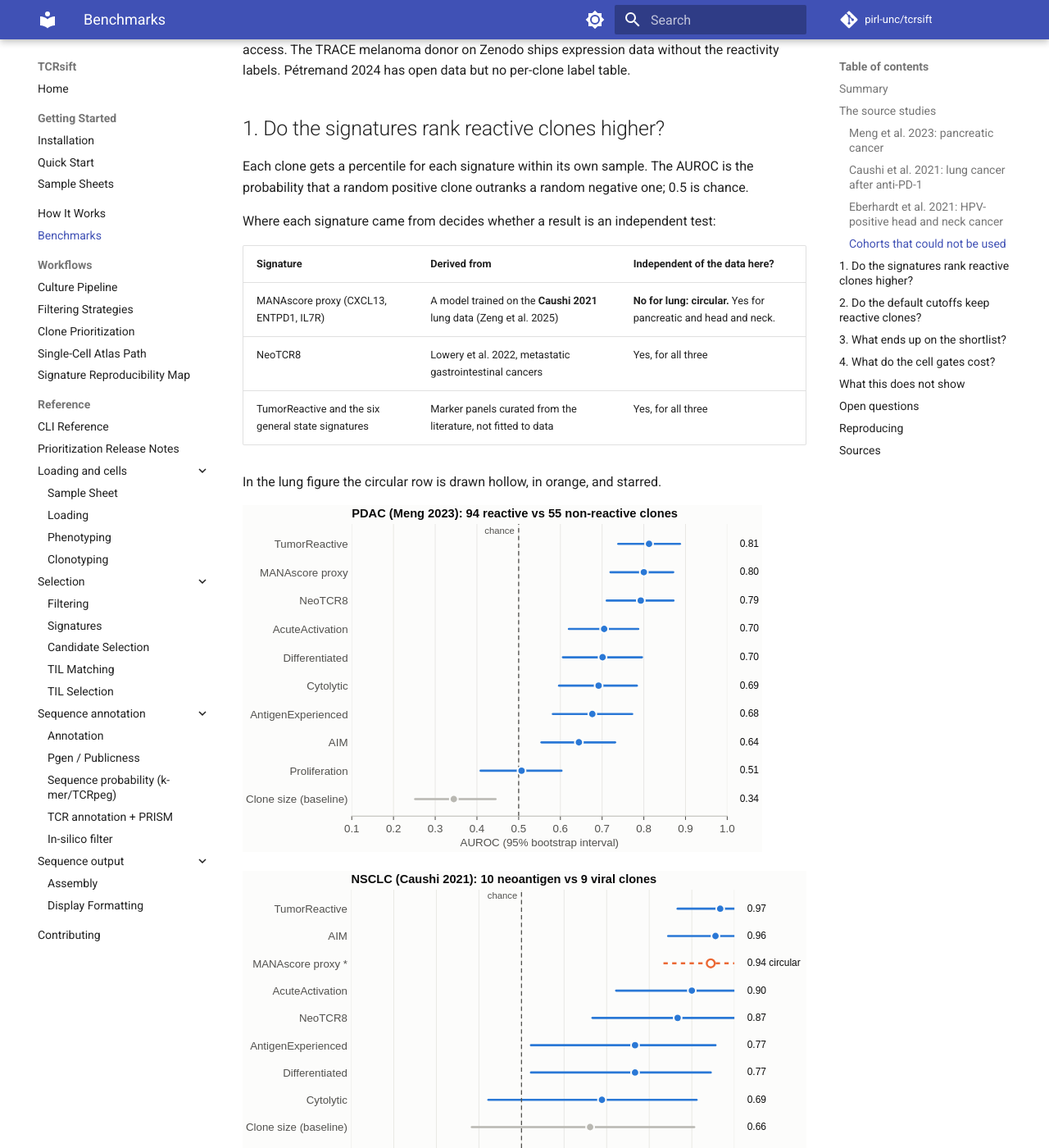
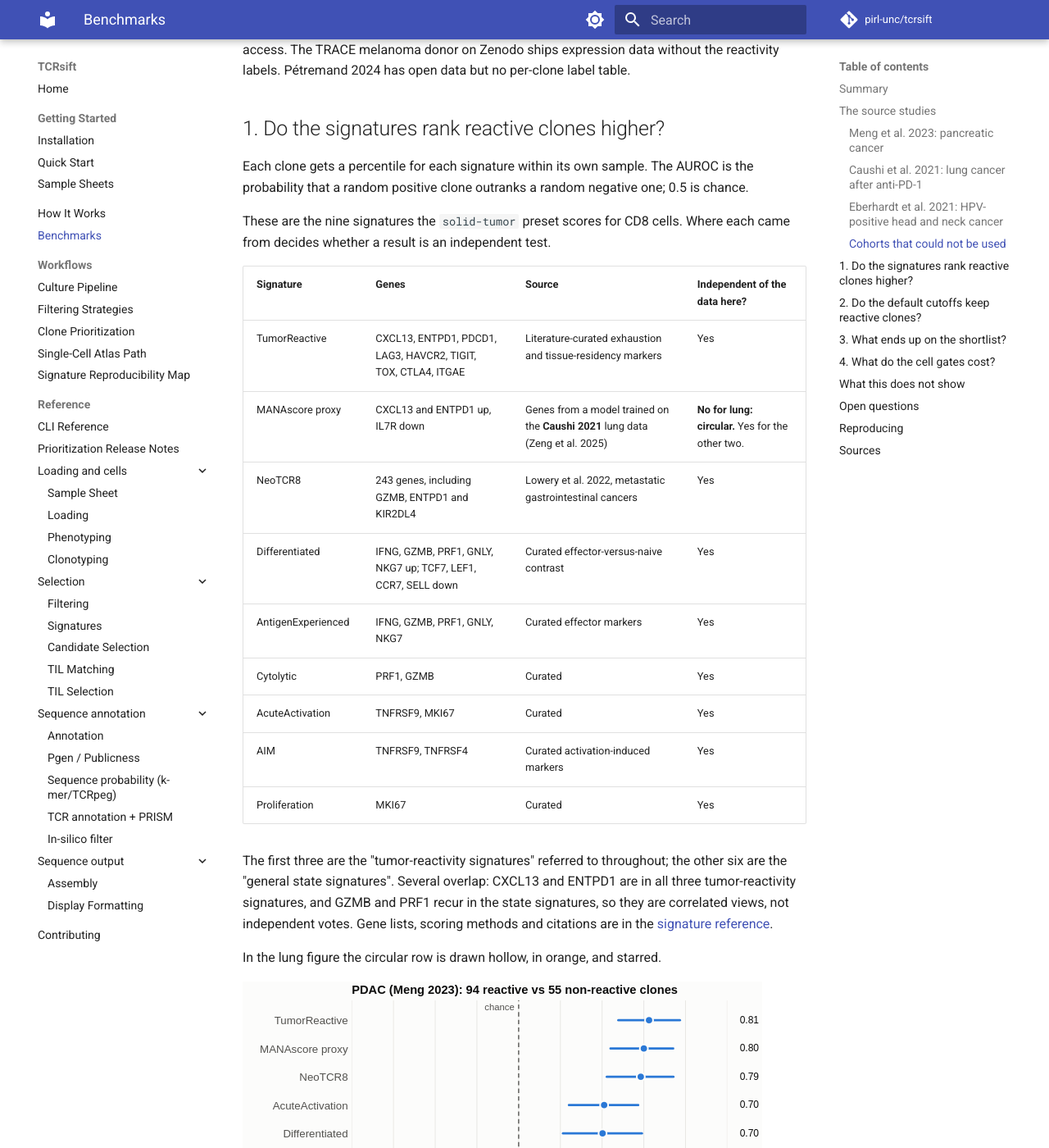
Before and after one commit to pirl-unc/tcrsift, an MkDocs documentation site: the page built from docs/benchmarks.md, in a window 1280 px wide and 1400 px high, scrolled down 3589 px. Shown: the whole window at 82% size. Built offline with MkDocs 1.6.1 and Material for MkDocs 9.7.7, drawn with Linux system fonts in a browser that asks for light colours; comment, search, counter and statistics services are not loaded.

Commit message:
Docs: say what each evaluated signature contains
The evaluation page now lists the genes and source of all nine signatures and
links to the signature reference, which gains a table of the named signatures
that prioritize uses (it only documented the lowercase compact panels).

Bump to 3.26.2.

Claude-Session: https://claude.ai/code/session_01JHJhwfJQkCRv3zBqAfdQkS

```diff
--- a/docs/benchmarks.md
+++ b/docs/benchmarks.md
@@ -134,14 +134,27 @@ Each clone gets a percentile for each signature within its own sample. The
 AUROC is the probability that a random positive clone outranks a random
 negative one; 0.5 is chance.
 
-Where each signature came from decides whether a result is an independent
-test:
+These are the nine signatures the `solid-tumor` preset scores for CD8 cells.
+Where each came from decides whether a result is an independent test.
 
-| Signature | Derived from | Independent of the data here? |
-| --- | --- | --- |
-| MANAscore proxy (CXCL13, ENTPD1, IL7R) | A model trained on the **Caushi 2021** lung data (Zeng et al. 2025) | **No for lung: circular.** Yes for pancreatic and head and neck. |
-| NeoTCR8 | Lowery et al. 2022, metastatic gastrointestinal cancers | Yes, for all three |
-| TumorReactive and the six general state signatures | Marker panels curated from the literature, not fitted to data | Yes, for all three |
+| Signature | Genes | Source | Independent of the data here? |
+| --- | --- | --- | --- |
+| TumorReactive | CXCL13, ENTPD1, PDCD1, LAG3, HAVCR2, TIGIT, TOX, CTLA4, ITGAE | Literature-curated exhaustion and tissue-residency markers | Yes |
+| MANAscore proxy | CXCL13 and ENTPD1 up, IL7R down | Genes from a model trained on the **Caushi 2021** lung data (Zeng et al. 2025) | **No for lung: circular.** Yes for the other two. |
+| NeoTCR8 | 243 genes, including GZMB, ENTPD1 and KIR2DL4 | Lowery et al. 2022, metastatic gastrointestinal cancers | Yes |
+| Differentiated | IFNG, GZMB, PRF1, GNLY, NKG7 up; TCF7, LEF1, CCR7, SELL down | Curated effector-versus-naive contrast | Yes |
+| AntigenExperienced | IFNG, GZMB, PRF1, GNLY, NKG7 | Curated effector markers | Yes |
+| Cytolytic | PRF1, GZMB | Curated | Yes |
+| AcuteActivation | TNFRSF9, MKI67 | Curated | Yes |
+| AIM | TNFRSF9, TNFRSF4 | Curated activation-induced markers | Yes |
+| Proliferation | MKI67 | Curated | Yes |
+
+The first three are the "tumor-reactivity signatures" referred to throughout;
+the other six are the "general state signatures". Several overlap: CXCL13 and
+ENTPD1 are in all three tumor-reactivity signatures, and GZMB and PRF1 recur in
+the state signatures, so they are correlated views, not independent votes. Gene
+lists, scoring methods and citations are in the
+[signature reference](api/signatures.md).
 
 In the lung figure the circular row is drawn hollow, in orange, and starred.
 
--- a/tcrsift/version.py
+++ b/tcrsift/version.py
@@ -10,7 +10,7 @@
 # See the License for the specific language governing permissions and
 # limitations under the License.
 
-__version__ = "3.26.1"
+__version__ = "3.26.2"
 
 version_string = f"v{__version__}"
 
```
Also changed, not shown: docs/api/signatures.md (+21 -0 lines).
